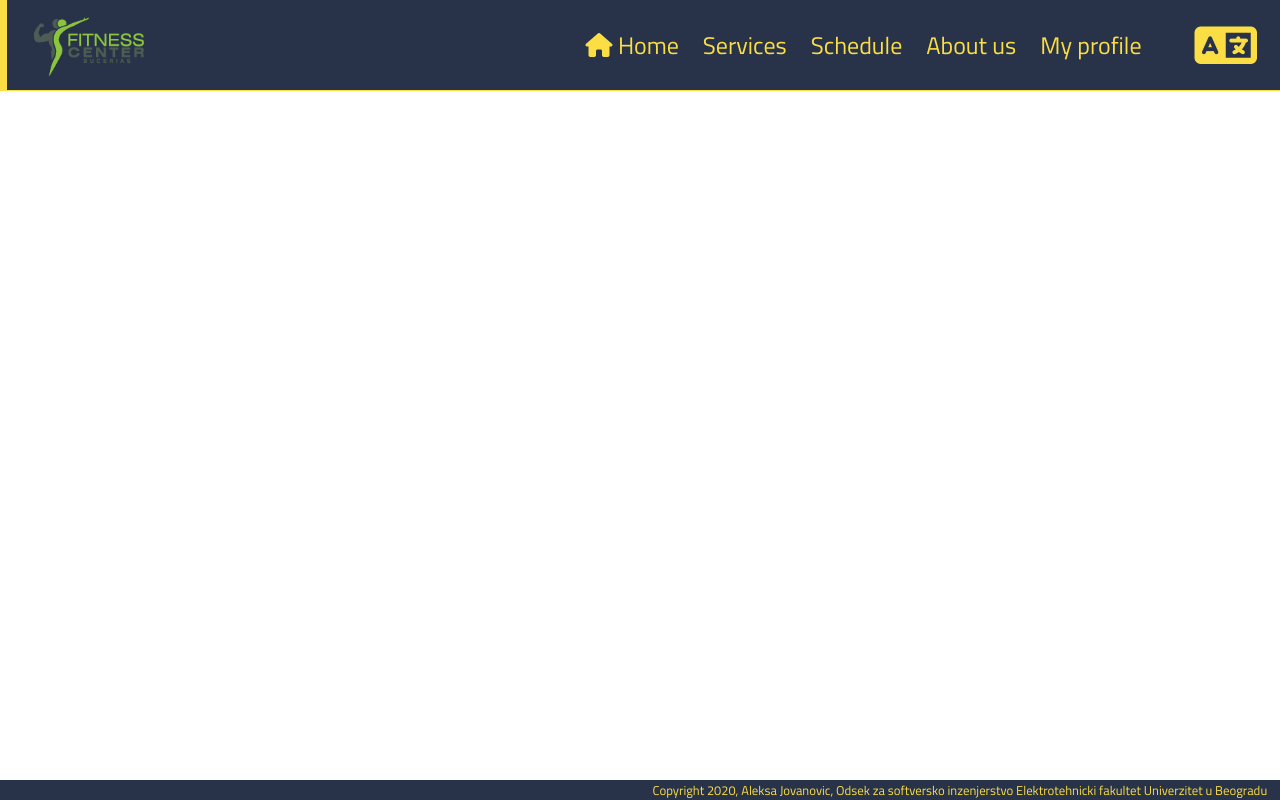
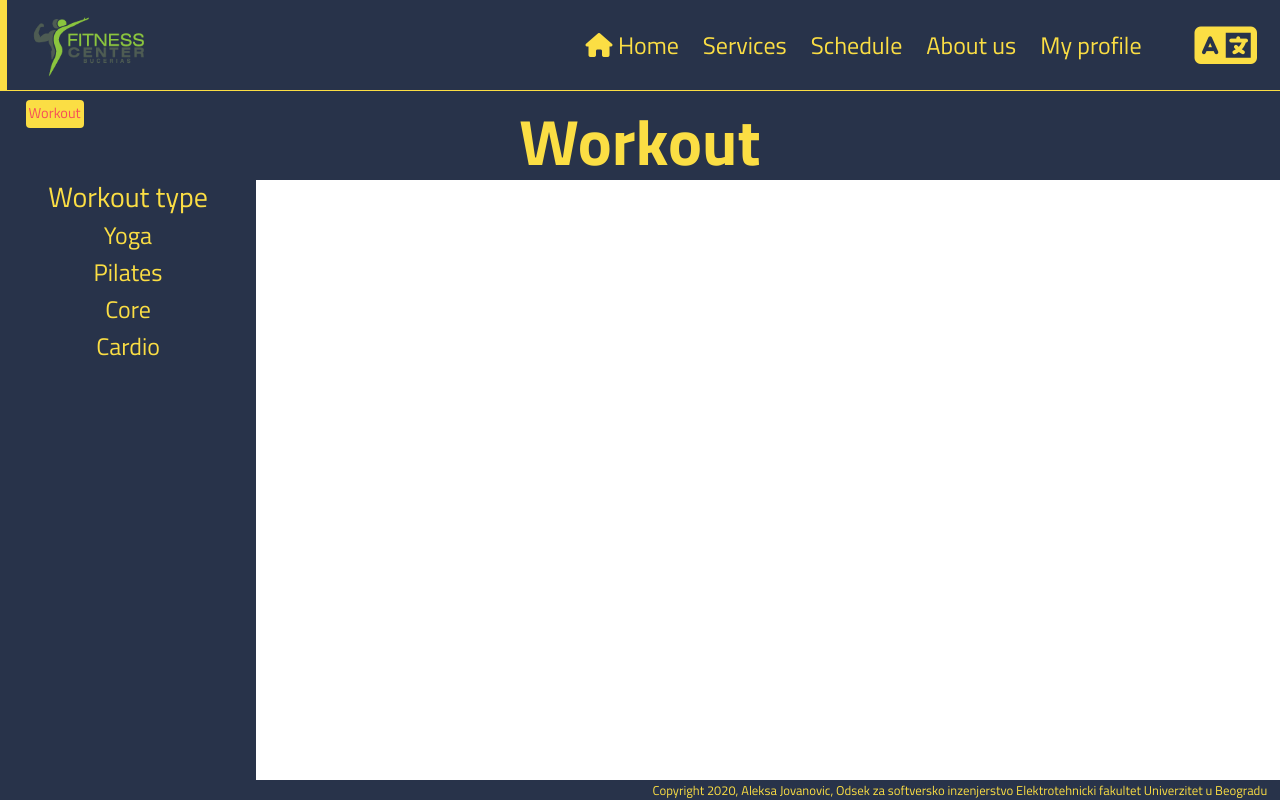
Before and after one commit to Aleksa-Jovanovic/FitnesCentarWEB, a Vue app: page /service/training in a window 1280 px wide. Built offline with nearby package versions, Linux system fonts and the light colour scheme; what vue-js-modal would draw is missing.

Commit message:
Started workout page

```diff
--- a/src/data/workout.js
+++ b/src/data/workout.js
@@ -12,6 +12,7 @@ function workout() {
       difficulty: 3,
       rate: 4.2,
       timesRated: 3,
+      availableSpots: 6,
       comments: [],
       imgs: [],
       videos: [],
@@ -25,6 +26,7 @@ function workout() {
       difficulty: 2,
       rate: 3.8,
       timesRated: 3,
+      availableSpots: 2,
       comments: [],
       imgs: [],
       videos: [],
@@ -38,6 +40,7 @@ function workout() {
       difficulty: 5,
       rate: 4.8,
       timesRated: 3,
+      availableSpots: 0,
       comments: [],
       imgs: ["iyengar_yoga_1.jpg", "iyengar_yoga_2.jpg"],
       videos: [],
@@ -53,6 +56,7 @@ function workout() {
       difficulty: 3,
       rate: 4.0,
       timesRated: 3,
+      availableSpots: 9,
       comments: [],
       imgs: [],
       videos: [],
@@ -66,6 +70,7 @@ function workout() {
       difficulty: 3,
       rate: 4.2,
       timesRated: 3,
+      availableSpots: 4,
       comments: [],
       imgs: [],
       videos: [],
@@ -79,6 +84,7 @@ function workout() {
       difficulty: 2,
       rate: 3.5,
       timesRated: 3,
+      availableSpots: 6,
       comments: [],
       imgs: [],
       videos: [],
@@ -94,6 +100,7 @@ function workout() {
       difficulty: 5,
       rate: 4.3,
       timesRated: 3,
+      availableSpots: 1,
       comments: [],
       imgs: ["core_plank_1.jpg", "core_plank_2.jpg"],
       videos: [],
@@ -107,6 +114,7 @@ function workout() {
       difficulty: 3,
       rate: 3.2,
       timesRated: 3,
+      availableSpots: 6,
       comments: [],
       imgs: [],
       videos: [],
@@ -120,6 +128,7 @@ function workout() {
       difficulty: 4,
       rate: 4.9,
       timesRated: 3,
+      availableSpots: 4,
       comments: [
         {
           id: 1,
@@ -146,6 +155,7 @@ function workout() {
       difficulty: 3,
       rate: 4.2,
       timesRated: 3,
+      availableSpots: 0,
       comments: [],
       imgs: [],
       videos: [],
@@ -159,6 +169,7 @@ function workout() {
       difficulty: 4,
       rate: 4.2,
       timesRated: 3,
+      availableSpots: 2,
       comments: [],
       imgs: [],
       videos: [],
@@ -172,6 +183,7 @@ function workout() {
       difficulty: 5,
       rate: 4.2,
       timesRated: 3,
+      availableSpots: 0,
       comments: [],
       imgs: [],
       videos: [],
--- a/src/locales/en.json
+++ b/src/locales/en.json
@@ -52,6 +52,15 @@
     "firstNameSignUp": "First name...",
     "lastNameSignUp": "Last name..."
   },
+  "workoutPage": {
+    "name": "Workout",
+    "path": "Workout",
+    "type": "Workout type",
+    "yoga": " Yoga",
+    "pilates": "Pilates",
+    "core": "Core",
+    "cardio": "Cardio"
+  },
   "workout": {
     "rateCommentModal": {
       "rateUs": "Rate us:",
--- a/src/locales/sr.json
+++ b/src/locales/sr.json
@@ -52,6 +52,15 @@
     "firstNameSignUp": "Ime...",
     "lastNameSignUp": "Prezime..."
   },
+  "workoutPage": {
+    "name": "Trening",
+    "path": "Trening",
+    "type": "Tip treninga",
+    "yoga": " Joga",
+    "pilates": "Pilates",
+    "core": "Stomak",
+    "cardio": "Kardio"
+  },
   "workout": {
     "rateCommentModal": {
       "rateUs": "Oceni nas:",
--- a/src/router/index.js
+++ b/src/router/index.js
@@ -37,6 +37,11 @@ const routes = [
     name: "Profile",
     component: () => import("../views/Profile.vue"),
   },
+  {
+    path: "/service/training",
+    name: "Workout",
+    component: () => import("../views/Workout.vue"),
+  },
   //],
   //},
 ];
--- /dev/null
+++ b/src/views/Workout.vue
@@ -0,0 +1,50 @@
+<template>
+  <div class="workouts">
+    <h1>{{$t("workoutPage.name")}}</h1>
+    <div class="current-path">{{$t('workoutPage.path')}}</div>
+    <div class="workouts-main">
+      <div class="workouts-main-type">
+        <h3>{{$t("workoutPage.type")}}</h3>
+        <h4>{{$t("workoutPage.yoga")}}</h4>
+        <h4>{{$t("workoutPage.pilates")}}</h4>
+        <h4>{{$t("workoutPage.core")}}</h4>
+        <h4>{{$t("workoutPage.cardio")}}</h4>
+      </div>
+    </div>
+  </div>
+</template>
+
+<script>
+export default {
+  name: "Workout"
+};
+</script>
+
+<style>
+.workouts {
+  position: relative;
+  padding-top: 90px;
+  user-select: none !important;
+}
+
+.workouts h1 {
+  background: var(--var-navy);
+  color: var(--var-yellow);
+  font-size: 4rem;
+  font-weight: bold;
+  margin: 0px;
+  padding-top: 1%;
+}
+
+.workouts-main {
+  display: flex;
+}
+
+.workouts-main-type {
+  position: fixed;
+  width: 20%;
+  height: 80%;
+  background: var(--var-navy);
+  color: var(--var-yellow);
+}
+</style>
```
